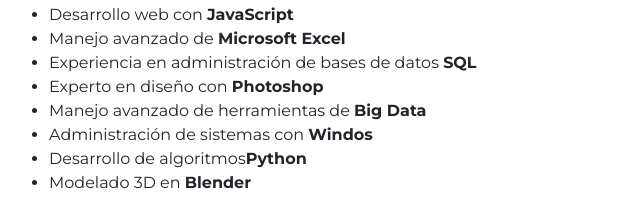
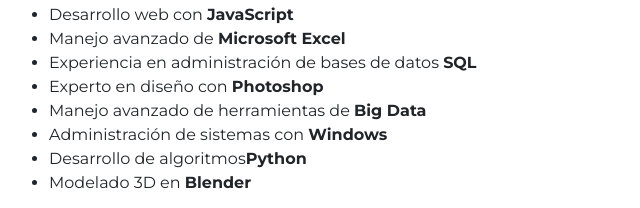
Before and after one commit to CarlosGranadosO/TallerDesarrolloWeb, a plain HTML site: page index.html in a window 1280 px wide. Shown: the part 866-1074 px from the top of the page, 640-1280 px from the left. Drawn offline with nearby package versions, Linux system fonts and the light colour scheme.

Commit message:
Update index.html

```diff
--- a/index.html
+++ b/index.html
@@ -79,7 +79,7 @@
                 <li>Experiencia en administración de bases de datos <strong>SQL</strong></li>
                 <li>Experto en diseño con <strong>Photoshop</strong></li>
                 <li>Manejo avanzado de herramientas de <strong>Big Data</strong></li>
-                <li>Administración de sistemas con <strong>Windos</strong></li>
+                <li>Administración de sistemas con <strong>Windows</strong></li>
                 <li>Desarrollo de algoritmos<strong>Python</strong></li>
                 <li>Modelado 3D en <strong>Blender</strong></li>
 
```
